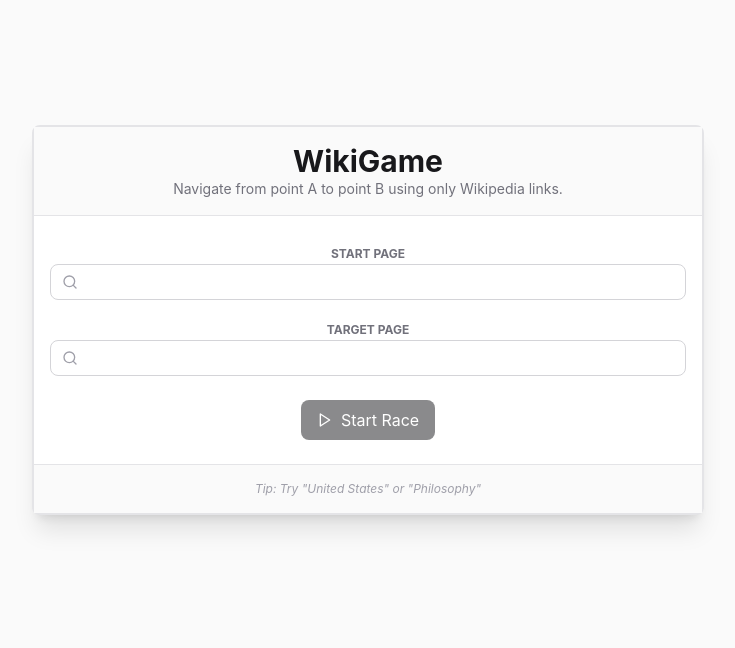
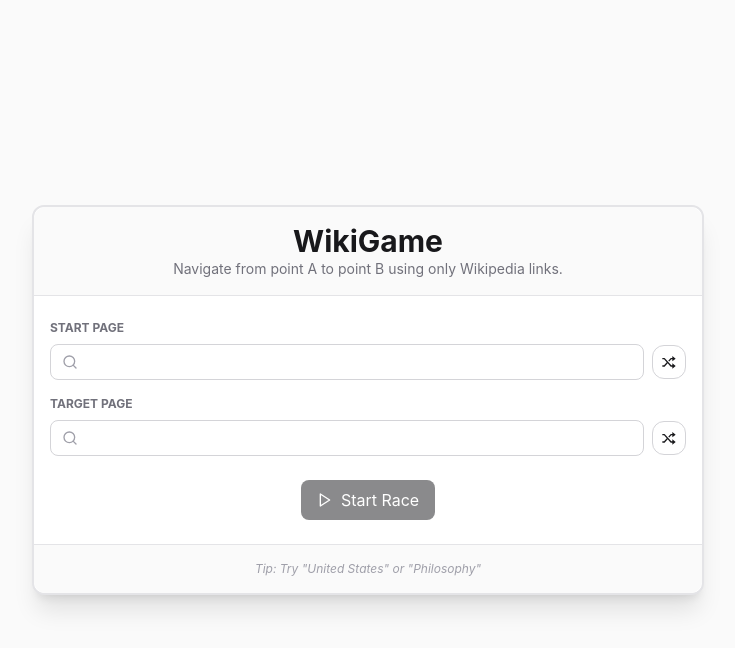
Before and after one commit to Waryab/WikiGame, a React (Vite) app: page / in a window 1280 px wide. Shown: the top 648 px of the page, without its empty margins (272-1007 px from the left). Built offline with nearby package versions, Linux system fonts and the light colour scheme.

Commit message:
added random page selection feature in Setup component and improve UI layout

```diff
--- a/src/components/Game.tsx
+++ b/src/components/Game.tsx
@@ -63,16 +63,6 @@
 
         if (anchor) {
             const href = anchor.getAttribute('href');
-
-            if (href && href.startsWith('#')) {
-                e.preventDefault();
-                const id = href.substring(1);
-                const element = document.getElementById(id);
-                if (element) {
-                    element.scrollIntoView({ behavior: 'smooth' });
-                }
-                return;
-            }
 
             if (href && href.startsWith('/wiki/') && !href.includes(':')) {
                 e.preventDefault();
--- a/src/components/Setup.tsx
+++ b/src/components/Setup.tsx
@@ -1,6 +1,7 @@
 import React, { useEffect, useState } from "react";
-import { searchPages, validatePage } from "../services/wikipedia";
+import { getRandomPage, searchPages, validatePage } from "../services/wikipedia";
 import { FiPlay, FiSearch } from "react-icons/fi";
+import { BiShuffle } from "react-icons/bi";
 
 interface SetupProps {
     onStart: (startPage: string, targetPage: string) => void;
@@ -88,11 +89,27 @@
         clear();
     };
 
+    const handleRandomize = async (start: boolean) => {
+        setIsLoading(true);
+        try {
+            const page = await getRandomPage();
+            if (start) {
+                setSelectedStart(page);
+                setStartQuery(page);
+            } else {
+                setSelectedTarget(page);
+                setTargetQuery(page);
+            }
+        } finally {
+            setIsLoading(false);
+        }
+    };
+
     return (
-        <div className="flex sm:items-center justify-center min-h-[80vh] bg-zinc-50">
-            <div className="sm:border-2 border-zinc-200 sm:shadow-xl w-full max-w-2xl sm:rounded-lg bg-white text-center overflow-visible h-full">
+        <div className="flex sm:items-center justify-center h-screen bg-zinc-50">
+            <div className="sm:rounded-xl sm:border-2 border-zinc-200 sm:shadow-xl w-full max-w-2xl bg-white text-center">
 
-                <div className="bg-zinc-50 border-b border-zinc-200 p-4">
+                <div className="bg-zinc-50 border-b border-zinc-200 p-4 rounded-t-xl">
                     <h1 className="text-3xl font-bold text-zinc-900">
                         WikiGame
                     </h1>
@@ -115,6 +132,9 @@
                         onSelect={(title) =>
                             handleSelect(title, setSelectedStart, setStartQuery, () => setStartResults([]))
                         }
+                        onRandomize={() => handleRandomize(true)}
+                        randomizeTitle="Randomize Start Page"
+                        isLoading={isLoading}
                     />
 
                     <SearchSection
@@ -129,6 +149,9 @@
                         onSelect={(title) =>
                             handleSelect(title, setSelectedTarget, setTargetQuery, () => setTargetResults([]))
                         }
+                        onRandomize={() => handleRandomize(false)}
+                        randomizeTitle="Randomize Target Page"
+                        isLoading={isLoading}
                     />
                 </div>
 
@@ -143,7 +166,7 @@
                     </button>
                 </div>
 
-                <div className="bg-zinc-50 border-t border-zinc-200 py-4">
+                <div className="bg-zinc-50 border-t border-zinc-200 py-4 rounded-b-xl">
                     <p className="text-xs text-zinc-400 italic">
                         Tip: Try "United States" or "Philosophy"
                     </p>
@@ -161,6 +184,9 @@
     results,
     selected,
     onSelect,
+    onRandomize,
+    randomizeTitle,
+    isLoading,
 }: {
     label: string;
     query: string;
@@ -168,20 +194,33 @@
     results: WikiResult[];
     selected: string | null;
     onSelect: (title: string) => void;
+    onRandomize: () => void;
+    randomizeTitle: string;
+    isLoading: boolean;
 }) {
     return (
         <div className="space-y-2 relative">
-            <label className="text-xs font-bold uppercase text-zinc-500">
+            <label className="text-xs font-bold uppercase text-zinc-500 text-left block">
                 {label}
             </label>
 
-            <SearchBar
-                value={query}
-                onChange={(e) => setQuery(e.target.value)}
-            />
+            <div className="flex items-center gap-2">
+                <SearchBar
+                    value={query}
+                    onChange={(e) => setQuery(e.target.value)}
+                />
+                <button
+                    onClick={onRandomize}
+                    disabled={isLoading}
+                    className="border border-zinc-300 rounded-xl p-2 hover:bg-zinc-100"
+                    title={randomizeTitle}
+                >
+                    <BiShuffle className="size-4" />
+                </button>
+            </div>
 
             {results.length > 0 && !selected && (
-                <div className="absolute left-0 right-0 top-full mt-1 z-50 bg-white border border-zinc-200 rounded-md shadow-lg max-h-60 overflow-y-auto">
+                <div className="absolute left-0 right-0 top-full z-50 bg-white border border-zinc-200 rounded-md shadow-lg max-h-60 overflow-y-auto">
                     {results.map((r) => (
                         <button
                             key={r.pageid}
@@ -201,7 +240,7 @@
 const SearchBar = React.memo(
     ({ value, ...props }: React.ComponentProps<"input">) => {
         return (
-            <div className="relative">
+            <div className="relative w-full">
                 <FiSearch className="absolute left-3 top-1/2 -translate-y-1/2 w-4 h-4 text-zinc-400" />
                 <input
                     value={value}
--- a/src/index.css
+++ b/src/index.css
@@ -1,8 +1,13 @@
 @import "tailwindcss";
+
+button {
+    @apply cursor-pointer;
+}
 
 @layer base {
     .wiki-content {
         line-height: 1.6;
+        position: relative;
 
         a {
             color: #0645ad;
@@ -21,35 +26,36 @@
         }
 
         .toc {
-            float: left;
-            margin: 0 2em 1em 0;
+            display: none;
+        }
+
+        .infobox {
+            float: right;
+            margin: 0 0 1em 1.5em;
             background-color: #f8f9fa;
             border: 1px solid #a2a9b1;
-            padding: 1em;
-            font-size: 90%;
+            padding: 0.2em;
+            font-size: 88%;
+            line-height: 1.5em;
+            width: 22em;
+            border-collapse: separate;
 
-            h2 {
-                font-size: 100%;
-                border: none;
-                margin: 0 0 0.5em 0;
-                padding: 0;
-                font-weight: bold;
-                text-align: center;
+            td,
+            th {
+                margin: 1em;
+                vertical-align: top;
+                text-align: left;
             }
 
-            ul {
-                list-style: none;
-                margin: 0;
-                padding: 0;
+            img {
+                margin-left: auto;
+                margin-right: auto;
+                display: block;
             }
 
-            li {
-                margin-bottom: 0.2em;
-            }
-
-            .tocnumber {
-                color: #202122;
-                margin-right: 0.5em;
+            .infobox-caption,
+            .infobox-above {
+                text-align: center;
             }
         }
     }
```
